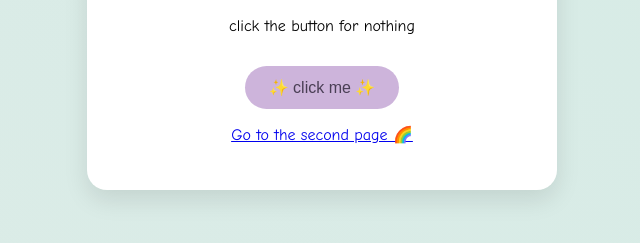
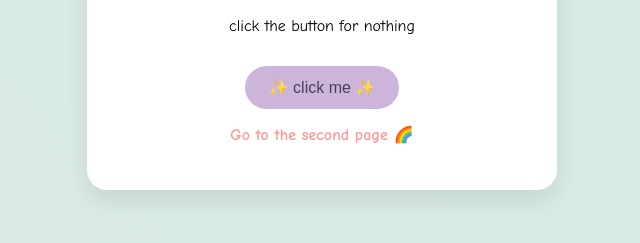
Before and after one commit to ankithak-code/nothing, a plain HTML site: page index.html in a window 1280 px wide. Shown: the part 375-618 px from the top of the page, without its empty margins (318-958 px from the left). Drawn offline with Linux system fonts and the light colour scheme.

Commit message:
Add files via upload
updated link styles

```diff
--- a/style.css
+++ b/style.css
@@ -43,3 +43,13 @@ button {
 button:hover {
   transform: scale(1.05);
 }
+
+a {
+  color: #f99;
+  text-decoration: none;
+  font-weight: bold;
+}
+
+a:hover {
+  text-decoration: underline;
+}
```
